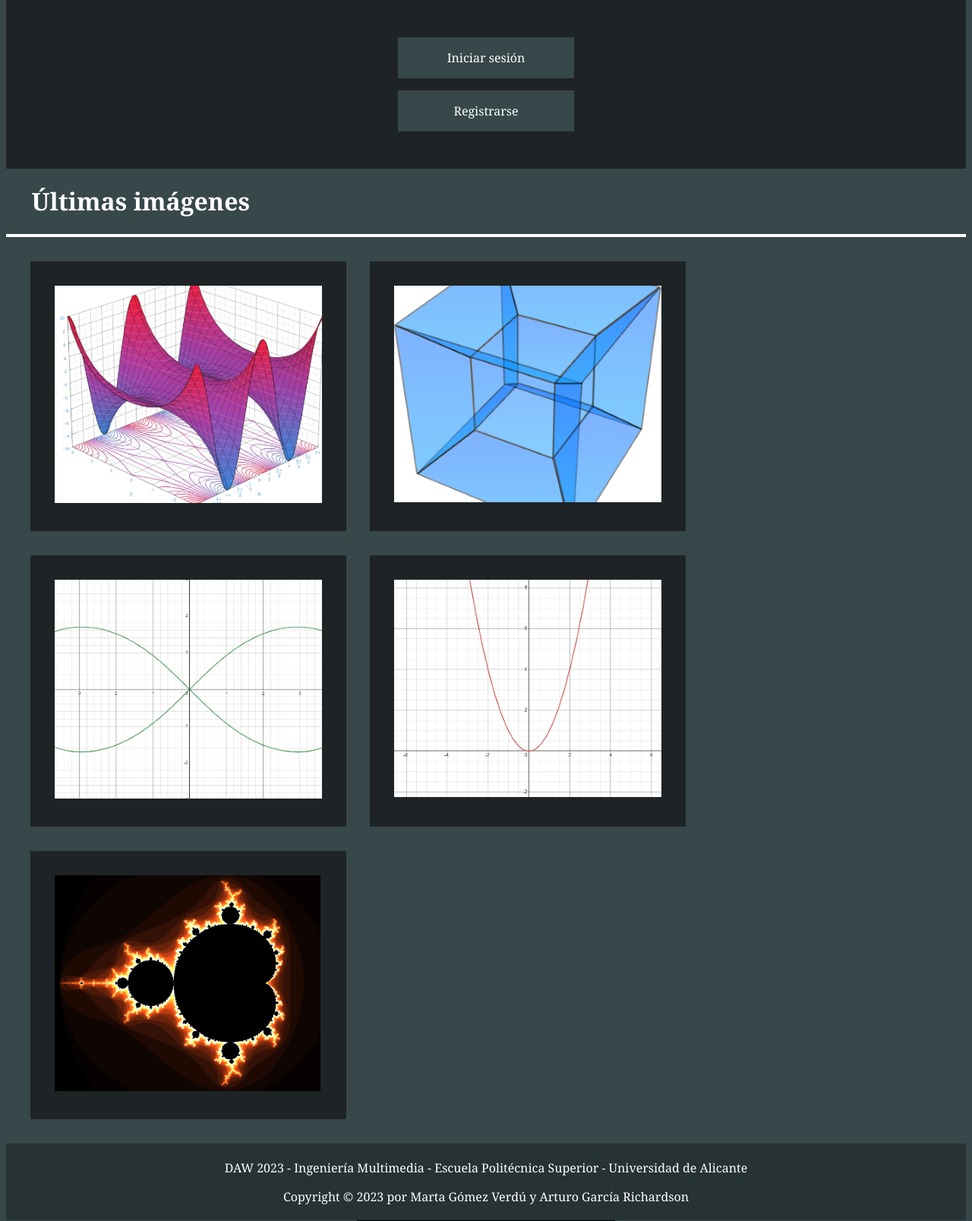
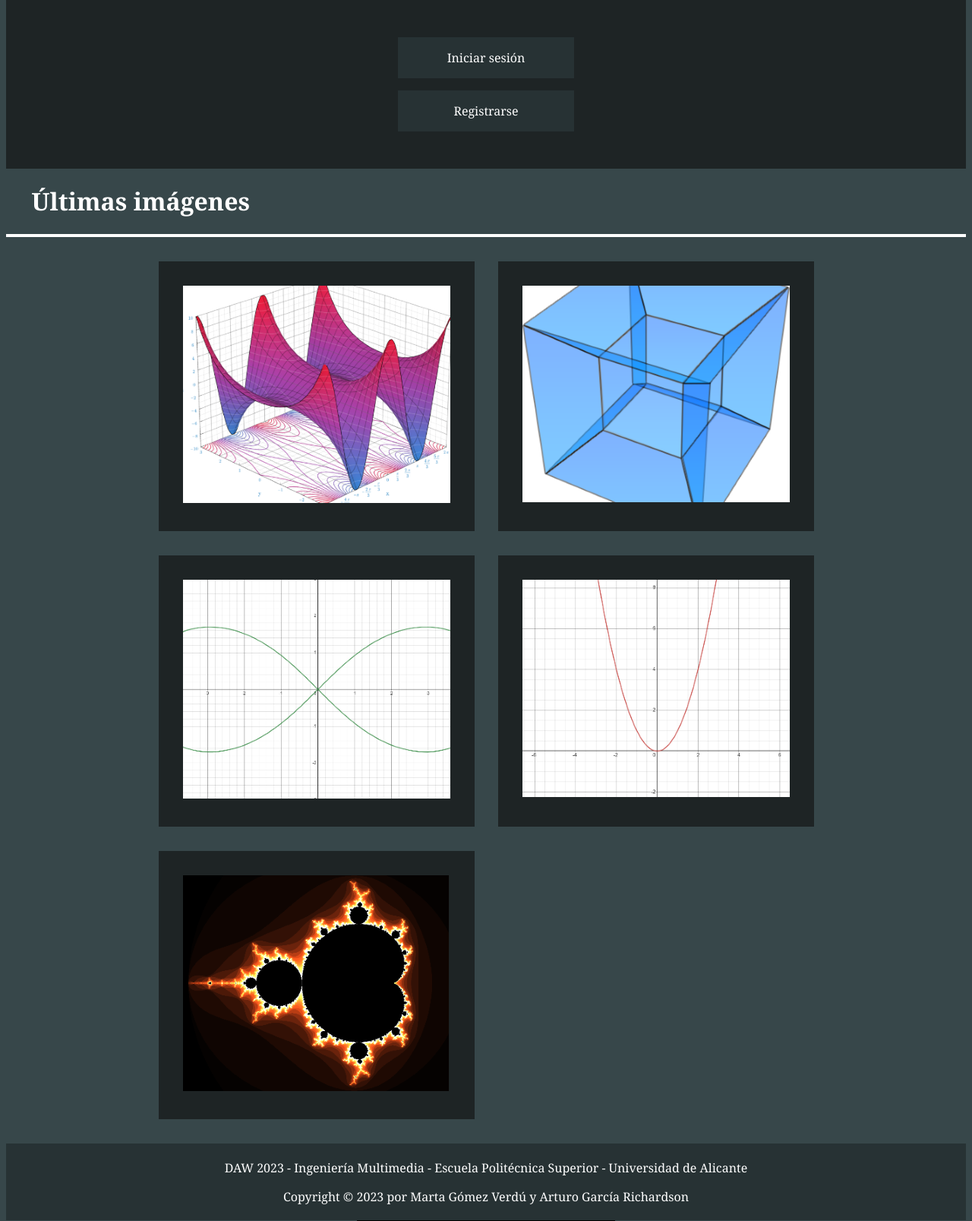
Before and after one commit to Dinastia-Harzu/daw_23-24, a PHP site: page /index.no_registrado.html in a window 1280 px wide. Shown: the part 155-1762 px from the top of the page at 76% size. Run offline with PHP 8.4, Linux system fonts and the light colour scheme.

Commit message:
Tab login color cambiado

```diff
--- a/css/global/index.css
+++ b/css/global/index.css
@@ -18,12 +18,12 @@
     width: 12.5em;
     padding: 1em;
     text-align: center;
-    background-color: var(--body_clr);
+    background-color: var(--footer_clr);
     cursor: pointer;
 }
 
 #tab-login li:hover {
-    background-color: var(--articulos_clr);
+    background-color: var(--body_clr);
 }
 
 #tab-login a {
--- a/css/global/style.css
+++ b/css/global/style.css
@@ -103,6 +103,7 @@ header > figure img {
     border-top: 0.25em solid var(--blanco);
     padding: 2em;
     justify-items: center;
+    justify-content: center;
 }
 
 .grid-img article {
@@ -178,10 +179,6 @@ header form > input[type=text]:focus-visible {
 
 header > form {
     display: none;
-}
-
-header li:hover {
-    background-color: var(--articulos_clr);
 }
 
 input[name="pfp"] {
```
